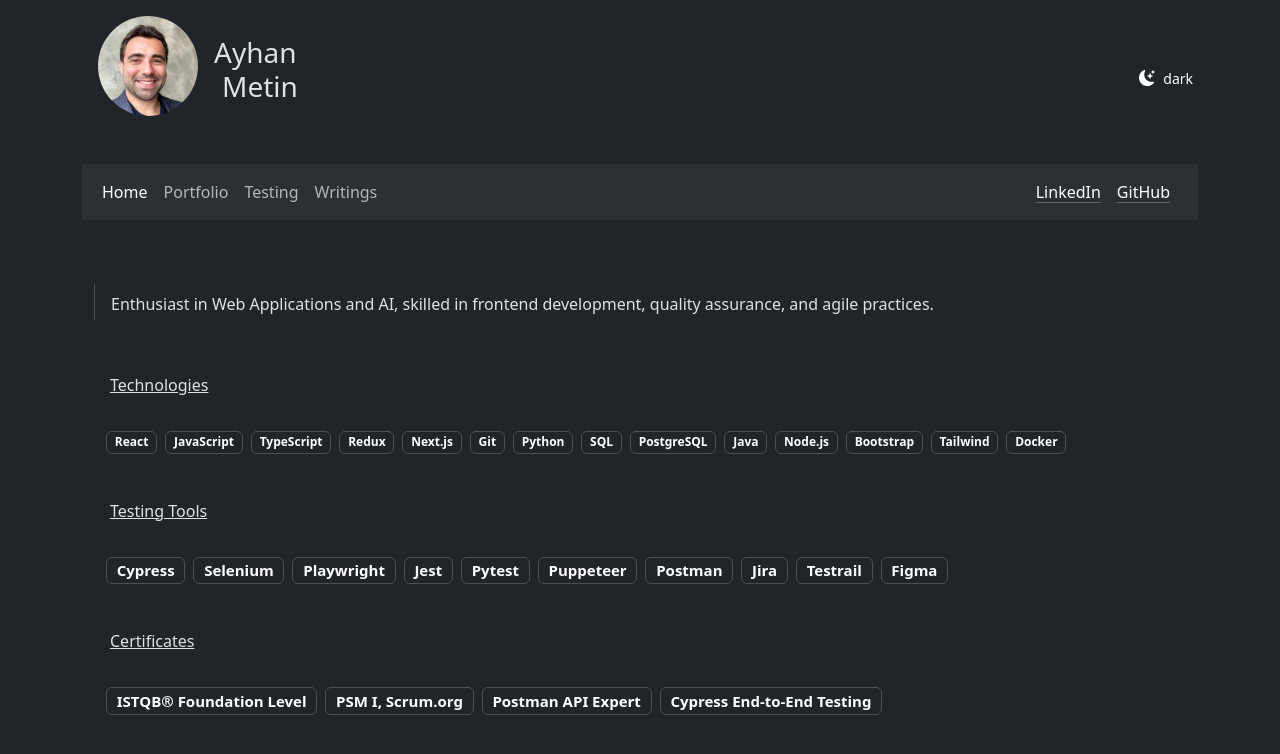
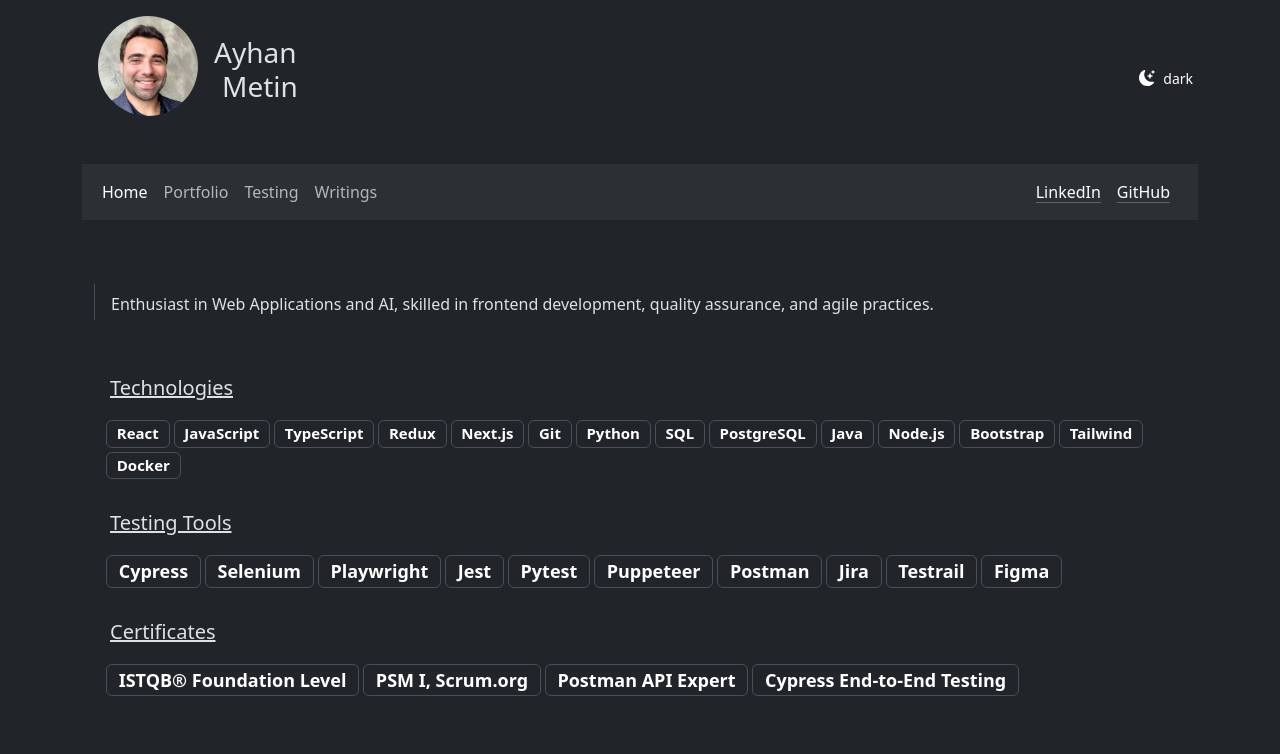
Before and after one commit to ayhanmetin/portfolio, a React (Vite) app: page / in a window 1280 px wide. Shown: the top 754 px of the page. Built offline with nearby package versions, Linux system fonts and the light colour scheme.

Commit message:
Update Skills

```diff
--- a/src/components/Skills.jsx
+++ b/src/components/Skills.jsx
@@ -5,9 +5,9 @@ export default function Skills() {
     <>
       <div className='container mt-5'>
         <div className='text-start mb-0 pt-2 ps-1 p-1'>
-          <h2 className='fs-6 text-decoration-underline'>Technologies</h2>
+          <h2 className='fs-5 text-decoration-underline'>Technologies</h2>
         </div>
-        <div className='d-flex flex-wrap gap-2 py-4 fs-6 text'>
+        <div className='d-flex flex-wrap gap-1 py-2 fs-5 text'>
           <span className='badge bg-dark border'>React</span>
           <span className='badge bg-dark border'>JavaScript</span>
           <span className='badge bg-dark border'>TypeScript</span>
@@ -25,11 +25,11 @@ export default function Skills() {
         </div>
       </div>
 
-      <div className='container mt-3 fs-5 text'>
+      <div className='container mt-3 fs-4 text'>
         <div className='text-start mb-0 pt-2 ps-1 p-1'>
-          <h2 className='fs-6 text-decoration-underline'>Testing Tools</h2>
+          <h2 className='fs-5 text-decoration-underline'>Testing Tools</h2>
         </div>
-        <div className='d-flex flex-wrap gap-2 py-4'>
+        <div className='d-flex flex-wrap gap-1 py-2'>
           <span className='badge bg-dark border'>Cypress</span>
           <span className='badge bg-dark border'>Selenium</span>
           <span className='badge bg-dark border'>Playwright</span>
@@ -43,11 +43,11 @@ export default function Skills() {
         </div>
       </div>
 
-      <div className='container mt-3 fs-5 text'>
+      <div className='container mt-3 fs-4 text'>
         <div className='text-start mb-0 pt-2  ps-1 p-1'>
-          <h2 className='fs-6 text-decoration-underline'>Certificates</h2>
+          <h2 className='fs-5 text-decoration-underline'>Certificates</h2>
         </div>
-        <div className='d-flex flex-wrap gap-2 py-4'>
+        <div className='d-flex flex-wrap gap-1 py-2'>
           <span className='badge bg-dark border'>ISTQB® Foundation Level</span>
           <span className='badge bg-dark border'>PSM I, Scrum.org</span>
           <span className='badge bg-dark border'>Postman API Expert</span>
```
